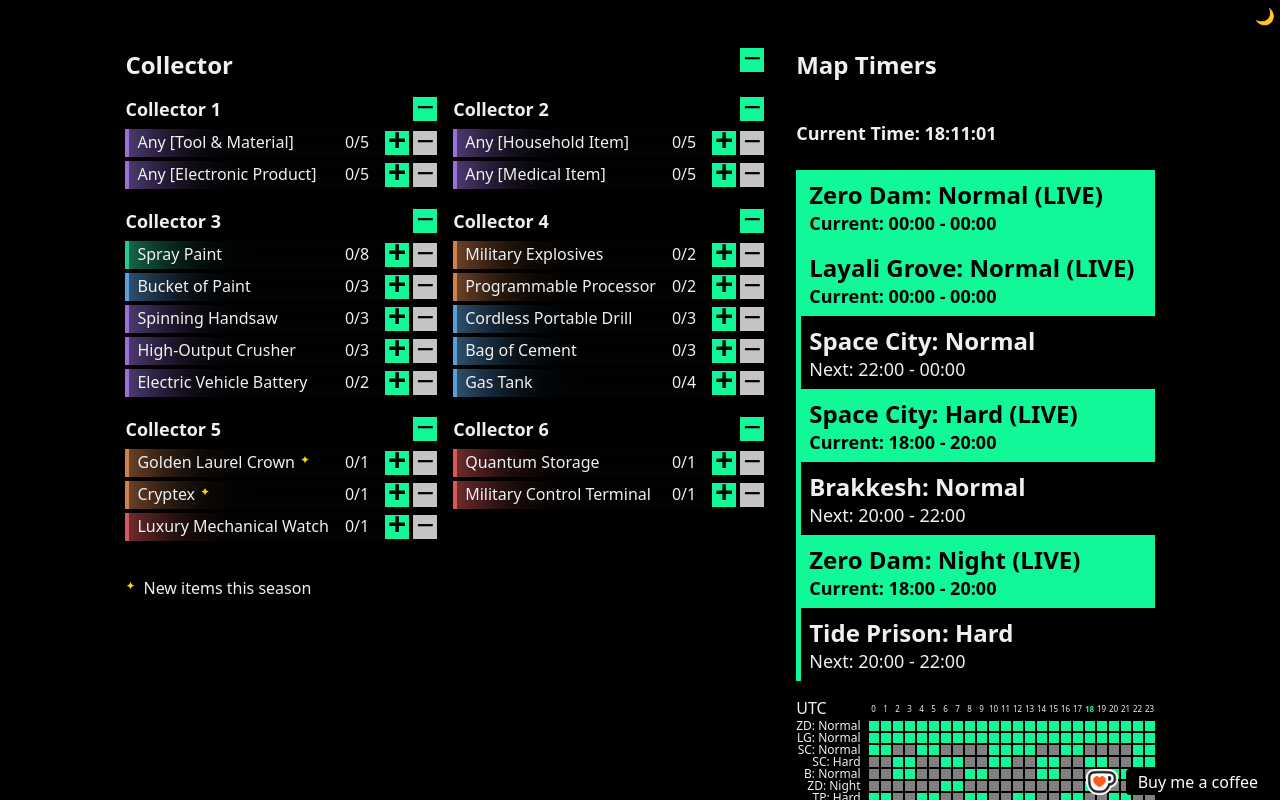
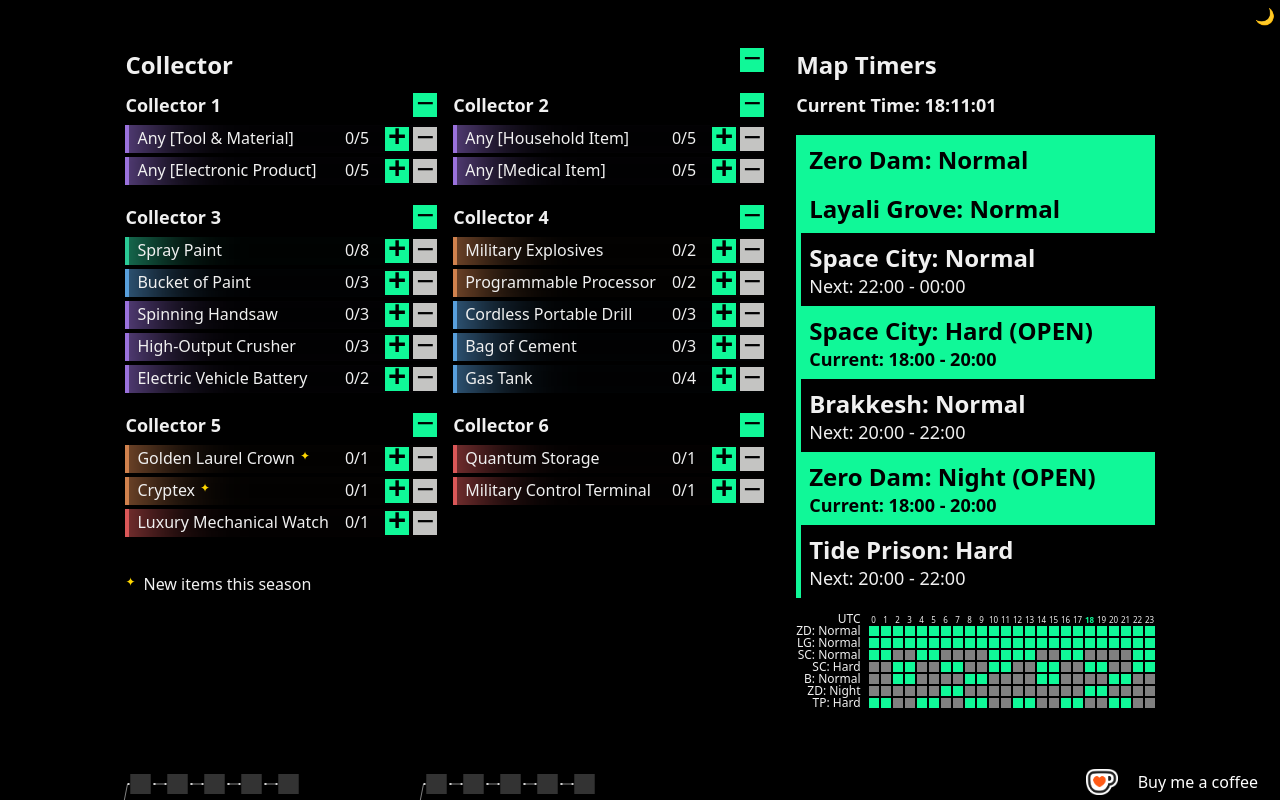
Before and after one commit to tomcorke/dftimers, a React (Vite) app: page / in a window 1280 px wide. Shown: the top 800 px of the page. Built offline with nearby package versions, Linux system fonts and the light colour scheme.

Commit message:
timer updates

```diff
--- a/src/App.css
+++ b/src/App.css
@@ -70,15 +70,10 @@ html {
         display: flex;
         flex-flow: row nowrap;
         justify-content: space-between;
-        margin: 0 0 1em;
-
-        > h2 {
-          margin: 0;
-        }
       }
 
-      & > h2 {
-        margin: 0 0 1em;
+      & h2 {
+        margin: 0 0 0.5em;
         padding: 0;
         font-size: 24px;
       }
@@ -88,15 +83,16 @@ html {
   .MapTimers {
     display: flex;
     flex-flow: column;
-    gap: 1em;
 
     .currentTime {
       font-weight: bold;
       font-size: 18px;
-      margin-bottom: 0.5em;
+      margin-bottom: 1em;
     }
 
     .timers {
+      margin-bottom: 1em;
+
       .timer {
         padding: 0.5em;
         border-left: 5px solid var(--df-green);
--- a/src/sections/MapTimerDisplay.tsx
+++ b/src/sections/MapTimerDisplay.tsx
@@ -7,10 +7,12 @@ const DateTimeDisplay = ({
   secondsFromMidnight,
   withSeconds = false,
   withOffset = true,
+  withOffsetDisplay = false,
 }: {
   secondsFromMidnight: number;
   withSeconds?: boolean;
   withOffset?: boolean;
+  withOffsetDisplay?: boolean;
 }) => {
   const offsetHours = withOffset ? MapTimer.offsetHours() : 0;
   const adjustedSecondsFromMidnight = secondsFromMidnight - offsetHours * 3600;
@@ -20,10 +22,18 @@ const DateTimeDisplay = ({
   }
   const minutes = Math.floor((adjustedSecondsFromMidnight % 3600) / 60);
   const seconds = adjustedSecondsFromMidnight % 60;
+
+  const invertedOffset = 0 - offsetHours;
+  const offsetDisplay =
+    withOffsetDisplay && invertedOffset !== 0
+      ? ` (UTC${invertedOffset >= 0 ? "+" : ""}${invertedOffset})`
+      : "";
+
   return (
     <span>
       {hours.toString().padStart(2, "0")}:{minutes.toString().padStart(2, "0")}
       {withSeconds ? `:${seconds.toString().padStart(2, "0")}` : ""}
+      {offsetDisplay}
     </span>
   );
 };
@@ -64,23 +74,33 @@ export const MapTimersSection = () => {
       <h2>Map Timers</h2>
       <div className="currentTime">
         Current Time:{" "}
-        <DateTimeDisplay secondsFromMidnight={now} withSeconds={true} />
+        <DateTimeDisplay
+          secondsFromMidnight={now}
+          withSeconds={true}
+          withOffsetDisplay={true}
+        />
       </div>
 
       <div className={"timers"}>
         {MAP_TIMERS.map((timer) => {
-          const isLive = timer.isLive();
+          const isOpen = timer.isLive();
+
+          const nextStart = timer.nextOrCurrentTimeSpanStartSeconds(now);
+          const nextEnd = timer.nextOrCurrentTimeSpanEndSeconds(now);
+          const is24h = Math.abs(nextEnd - nextStart) === 86400;
+
           return (
             <div
               key={timer.name}
-              className={classNames("timer", { live: isLive })}
+              className={classNames("timer", { live: isOpen })}
             >
               <h3>
                 {timer.name}
-                {isLive ? " (LIVE)" : ""}
+                {isOpen && !is24h ? " (OPEN)" : ""}
               </h3>
+              {!is24h && (
                 <div className={"time"}>
-                {isLive ? "Current" : "Next"}:{" "}
+                  {isOpen ? "Current" : "Next"}:{" "}
                   <DateTimeDisplay
                     secondsFromMidnight={timer.nextOrCurrentTimeSpanStartSeconds(
                       now
@@ -95,13 +115,14 @@ export const MapTimersSection = () => {
                     withOffset={true}
                   />
                 </div>
+              )}
             </div>
           );
         })}
       </div>
 
       <div className="timeline">
-        <div>UTC</div>
+        <div className="name">UTC</div>
         {HOURS.map((hour) => {
           return (
             <div
```
Lines whose indentation alone changed are shown as unchanged.
